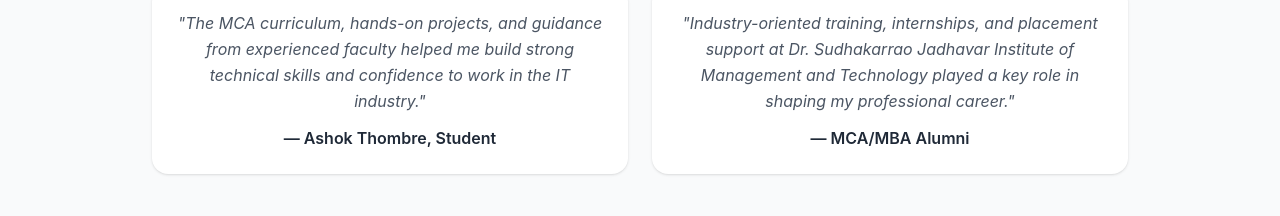
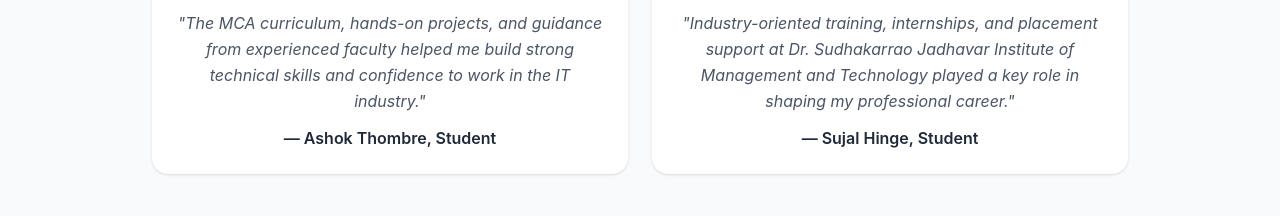
Before and after one commit to sumitchaskar0007-coder/sjimpt2, a React (Vite) app: page / in a window 1280 px wide. Shown: the part 6240-6456 px from the top of the page. Built offline with nearby package versions, Linux system fonts and the light colour scheme; no server answers.

Commit message:
upload project

```diff
--- a/src/components/Header1.jsx
+++ b/src/components/Header1.jsx
@@ -113,7 +113,7 @@
               "Education for Strength, Intellect & Wisdom"
             </p>
             <p className="hidden md:block text-xs font-semibold text-gray-700">
-              Late Uddhavrao Tulashiram Jadhavar Foundation's
+              Late Uddhavrao Tulshiram Jadhavar Foundation's
             </p>
             <h1 className="text-xs sm:text-sm md:text-xl font-bold text-blue-900 leading-tight whitespace-nowrap sm:whitespace-normal overflow-hidden text-ellipsis">
               Dr. Sudhakarrao Jadhavar Institute of Management and Technology
--- a/src/pages/Home.jsx
+++ b/src/pages/Home.jsx
@@ -756,7 +756,7 @@
                 a key role in shaping my professional career."
               </p>
               <p className="mt-3 font-semibold text-gray-800">
-                — MCA/MBA Alumni
+                — Sujal Hinge, Student
               </p>
             </div>
 
```
Also changed, not shown: 2 other files (tests, documents, lock files or other folders).
